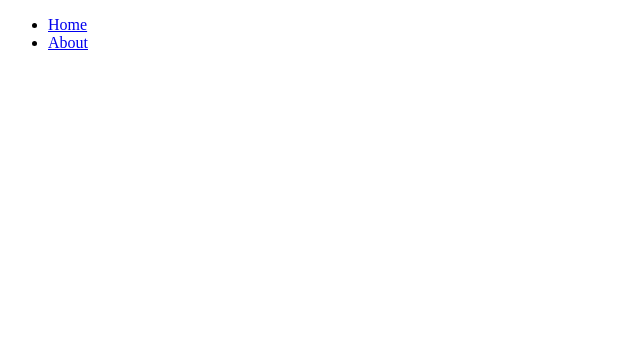
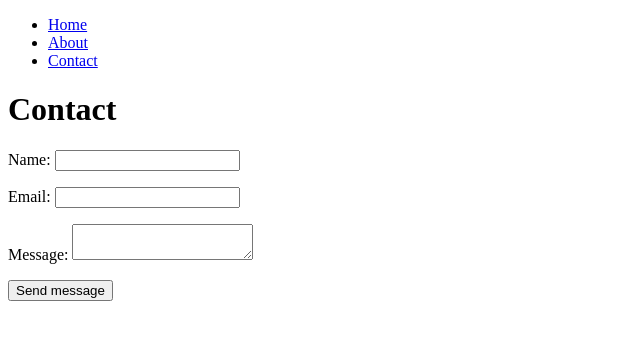
Before and after one commit to jonathanzuniga/my-nuxt-netlify-project, a Nuxt app: page /contact in a window 1280 px wide. Before the commit this address had no page. Shown: the top 340 px of the page, without its empty margins (0-640 px from the left). Built offline with nearby package versions, Linux system fonts and the light colour scheme.

Commit message:
Add a contact page with a netlify form.

```diff
--- a/layouts/default.vue
+++ b/layouts/default.vue
@@ -9,6 +9,9 @@
 				<li>
 					<nuxt-link to="/about">About</nuxt-link>
 				</li>
+				<li>
+					<nuxt-link to="/contact">Contact</nuxt-link>
+				</li>
 			</ul>
 		</nav>
 
--- /dev/null
+++ b/pages/contact.vue
@@ -0,0 +1,38 @@
+<template>
+	<div>
+		<h1>
+			Contact
+		</h1>
+
+		<div>
+			<form name="contact" action="" method="post" netlify>
+
+				<input type="hidden" name="form-name" value="contact">
+
+				<p>
+					<label for="name">
+						Name:
+					</label>
+					<input name="name" id="name">
+				</p>
+
+				<p>
+					<label for="email">
+						Email:
+					</label>
+					<input name="email" id="email">
+				</p>
+
+				<p>
+					<label for="message">
+						Message:
+					</label>
+					<textarea name="message" id="message"></textarea>
+				</p>
+
+				<input type="submit" value="Send message">
+
+			</form>
+		</div>
+	</div>
+</template>
```
